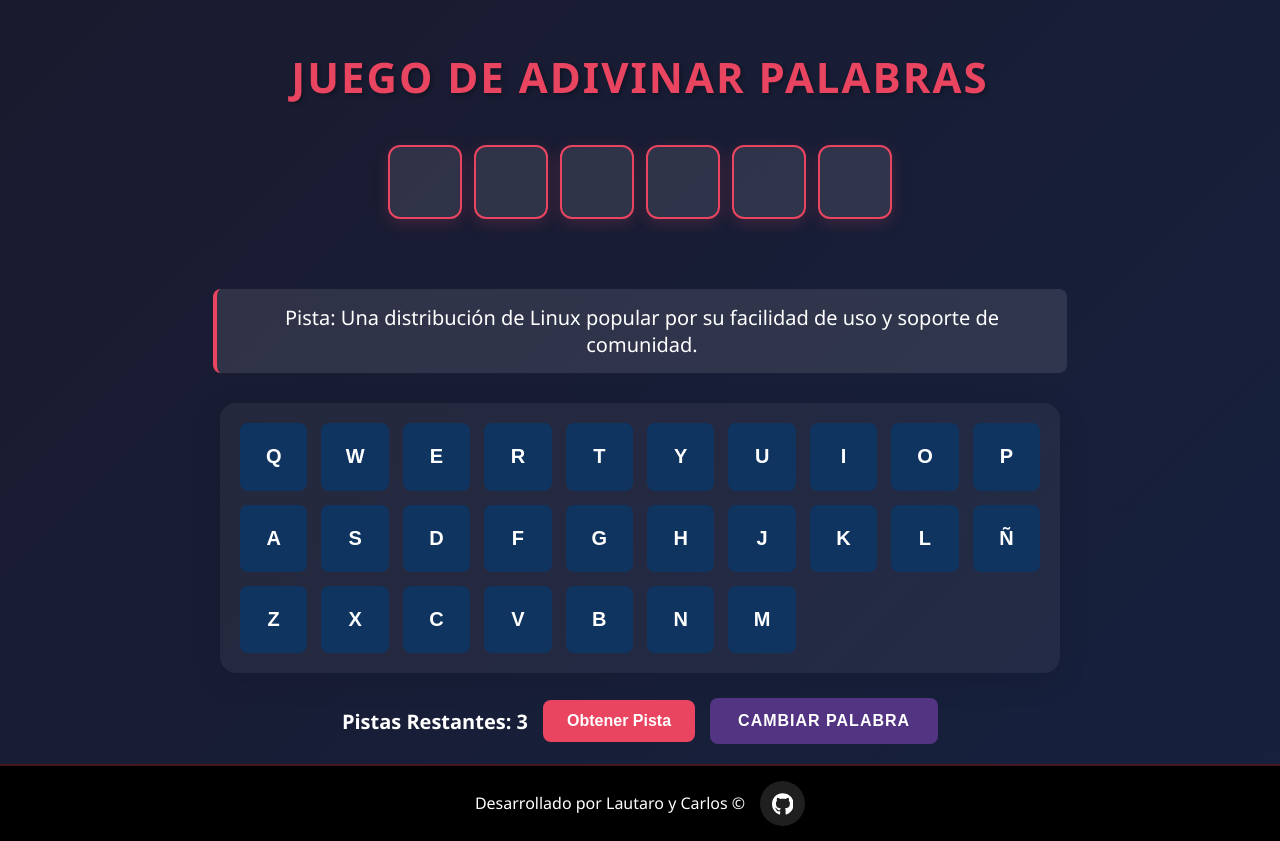
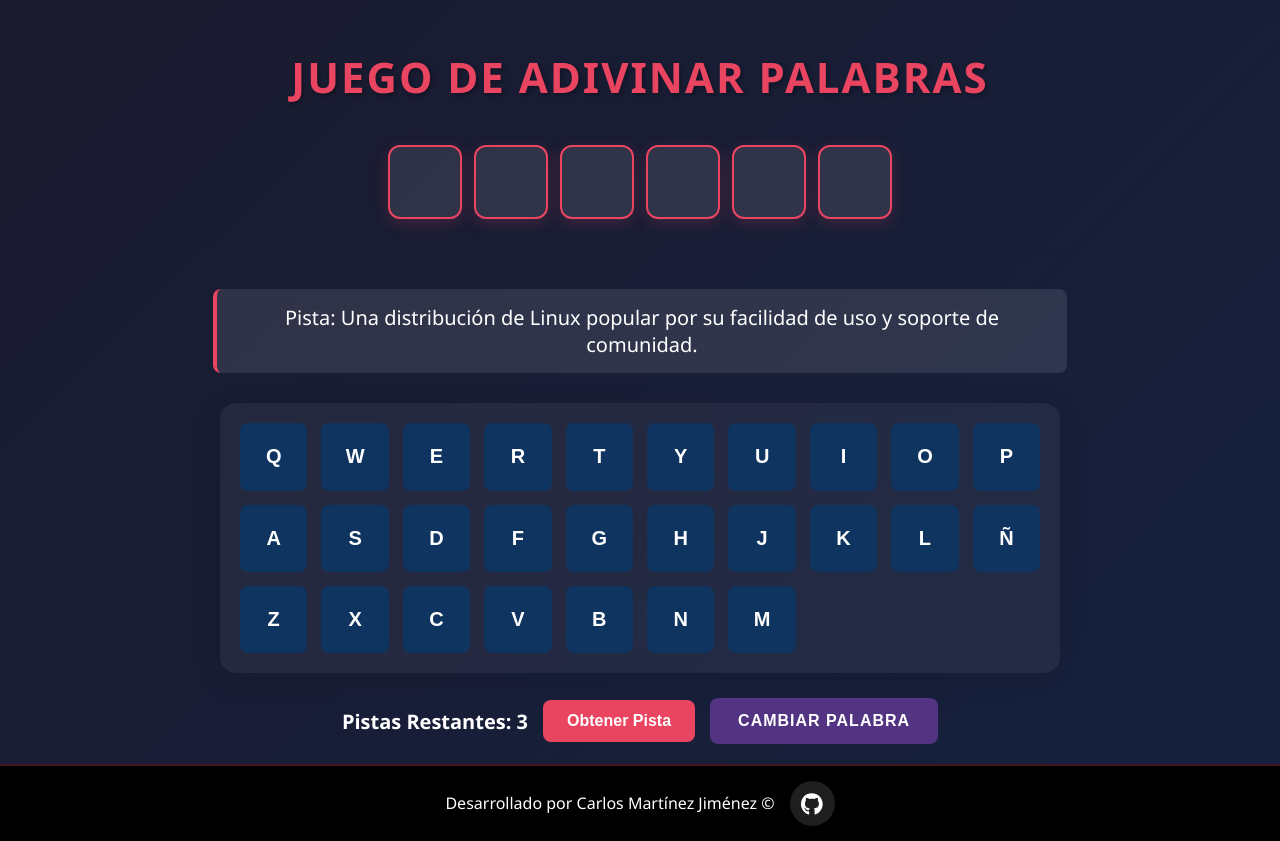
Before and after one commit to carlosmrtnzzz/Juego-del-Ahorcado, a React (Vite) app: page / in a window 1280 px wide. Built offline with nearby package versions, Linux system fonts and the light colour scheme.

Commit message:
Change name

```diff
--- a/src/App.jsx
+++ b/src/App.jsx
@@ -155,7 +155,7 @@ function App() {
         </div>
       </div>
       <footer>
-        <p>Desarrollado por Lautaro y Carlos &copy; </p>
+        <p>Desarrollado por Carlos Martínez Jiménez &copy; </p>
         <a
           href="https://github.com/carlosmrtnzzz/Juego-del-Ahorcado"
           target="_blank"
```
